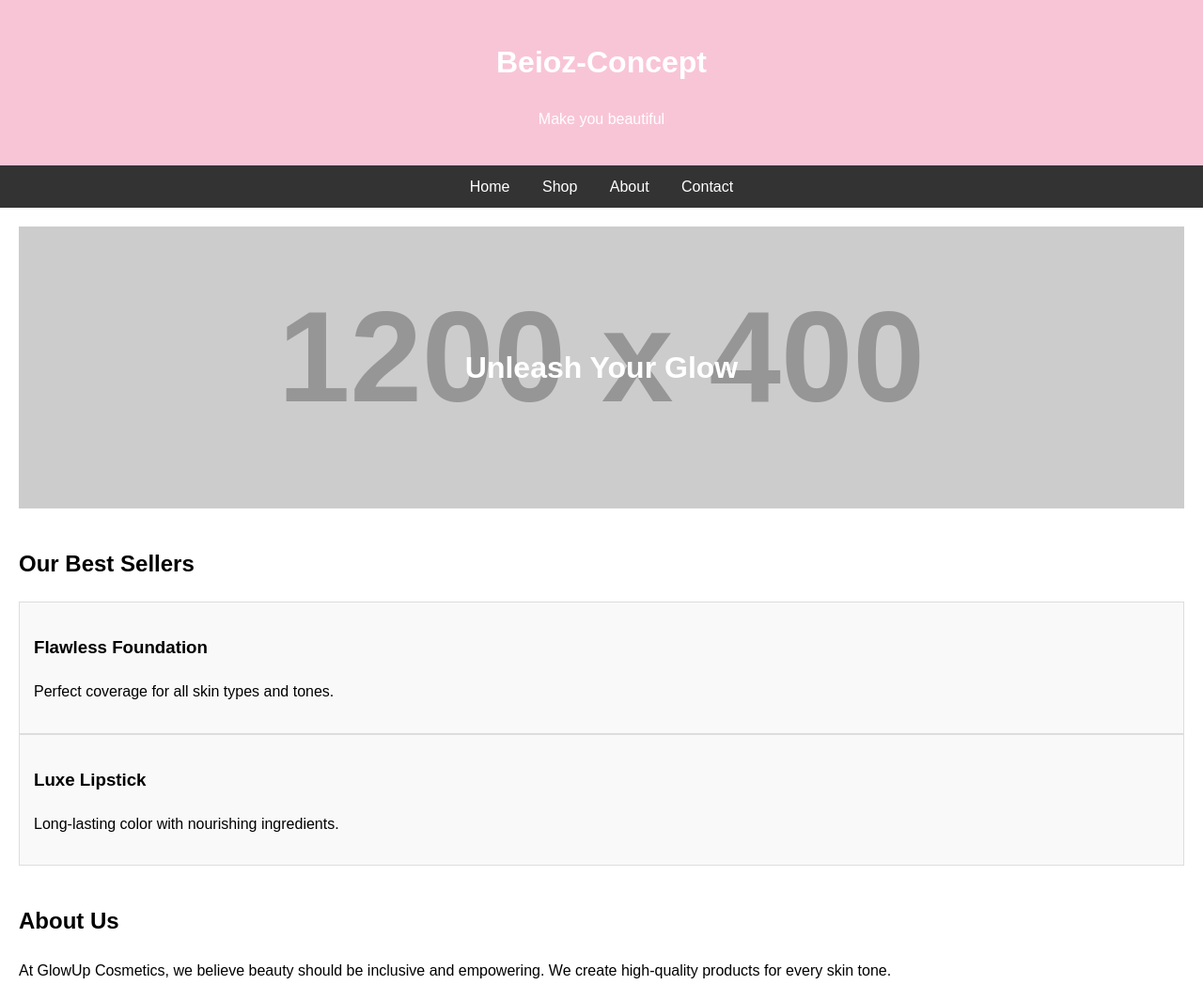
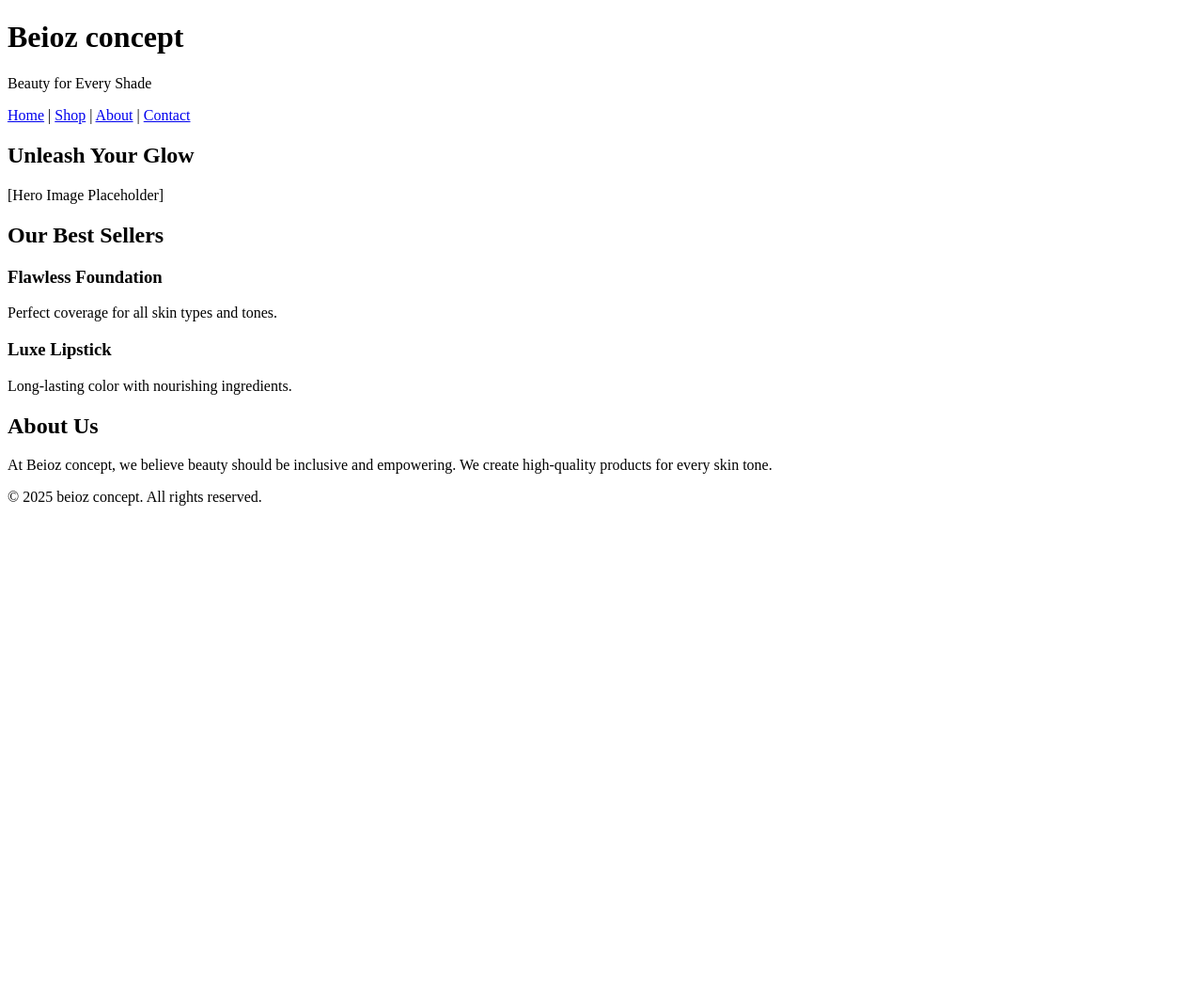
Before and after one commit to IzuuWokoma/IzuuWokoma.github.io, a plain HTML site: page index.html in a window 1280 px wide. Shown: the top 1048 px of the page at 94% size. After the commit the page ends 800 px from the top, so only its background shows below. Drawn offline with Linux system fonts and the light colour scheme; placeholder pictures from the web are drawn by us.

Commit message:
Update index.html

```diff
--- a/index.html
+++ b/index.html
@@ -6,86 +6,26 @@
   <meta name="description" content="Discover quality makeup products for every skin tone and style." />
   <meta name="keywords" content="makeup, beauty, cosmetics, skincare, foundation, lipstick" />
   <meta name="author" content="Your Brand Name" />
-  <title>GlowUp Cosmetics - Beauty for All</title>
-  <style>
-    body {
-      font-family: Arial, sans-serif;
-      margin: 0;
-      padding: 0;
-      line-height: 1.6;
-    }
-
-    header {
-      background: #f8c5d7;
-      color: #fff;
-      padding: 20px 0;
-      text-align: center;
-    }
-
-    nav {
-      background: #333;
-      color: #fff;
-      padding: 10px;
-      text-align: center;
-    }
-
-    nav a {
-      color: white;
-      margin: 0 15px;
-      text-decoration: none;
-    }
-
-    main {
-      padding: 20px;
-    }
-
-    section {
-      margin-bottom: 40px;
-    }
-
-    .hero {
-      background: url('https://via.placeholder.com/1200x400') no-repeat center center/cover;
-      height: 300px;
-      color: white;
-      display: flex;
-      align-items: center;
-      justify-content: center;
-      font-size: 2em;
-      font-weight: bold;
-    }
-
-    article {
-      background: #f9f9f9;
-      padding: 15px;
-      border: 1px solid #ddd;
-    }
-
-    footer {
-      background: #222;
-      color: #fff;
-      text-align: center;
-      padding: 20px;
-
-    }
-  </style>
+  <title>Beioz concept - Beauty for All</title>
 </head>
 <body>
 
   <header>
-    <h1>Beioz-Concept</h1>
-    <p>Make you beautiful</p>
+    <h1>Beioz concept</h1>
+    <p>Beauty for Every Shade</p>
   </header>
 
   <nav>
-    <a href="#">Home</a>
-    <a href="#">Shop</a>
-    <a href="#">About</a>
+    <a href="#">Home</a> |
+    <a href="#">Shop</a> |
+    <a href="#">About</a> |
     <a href="#">Contact</a>
   </nav>
 
   <main>
-    <section class="hero">
-      <div>Unleash Your Glow</div>
+    <section>
+      <h2>Unleash Your Glow</h2>
+      <p>[Hero Image Placeholder]</p>
     </section>
 
     <section>
@@ -102,13 +42,12 @@
 
     <section>
       <h2>About Us</h2>
-      <p>At GlowUp Cosmetics, we believe beauty should be inclusive and empowering. We create high-quality products for every skin tone.</p>
+      <p>At Beioz concept, we believe beauty should be inclusive and empowering. We create high-quality products for every skin tone.</p>
     </section>
   </main>
 
   <footer>
-    <p><a href="https://github.com/IzuuWokoma/Makeup--Task1"> github link</a></p>
-    <p>&copy; 2025 GlowUp Cosmetics. All rights reserved.</p>
+    <p>&copy; 2025 beioz concept. All rights reserved.</p>
   </footer>
 
 </body>
```
